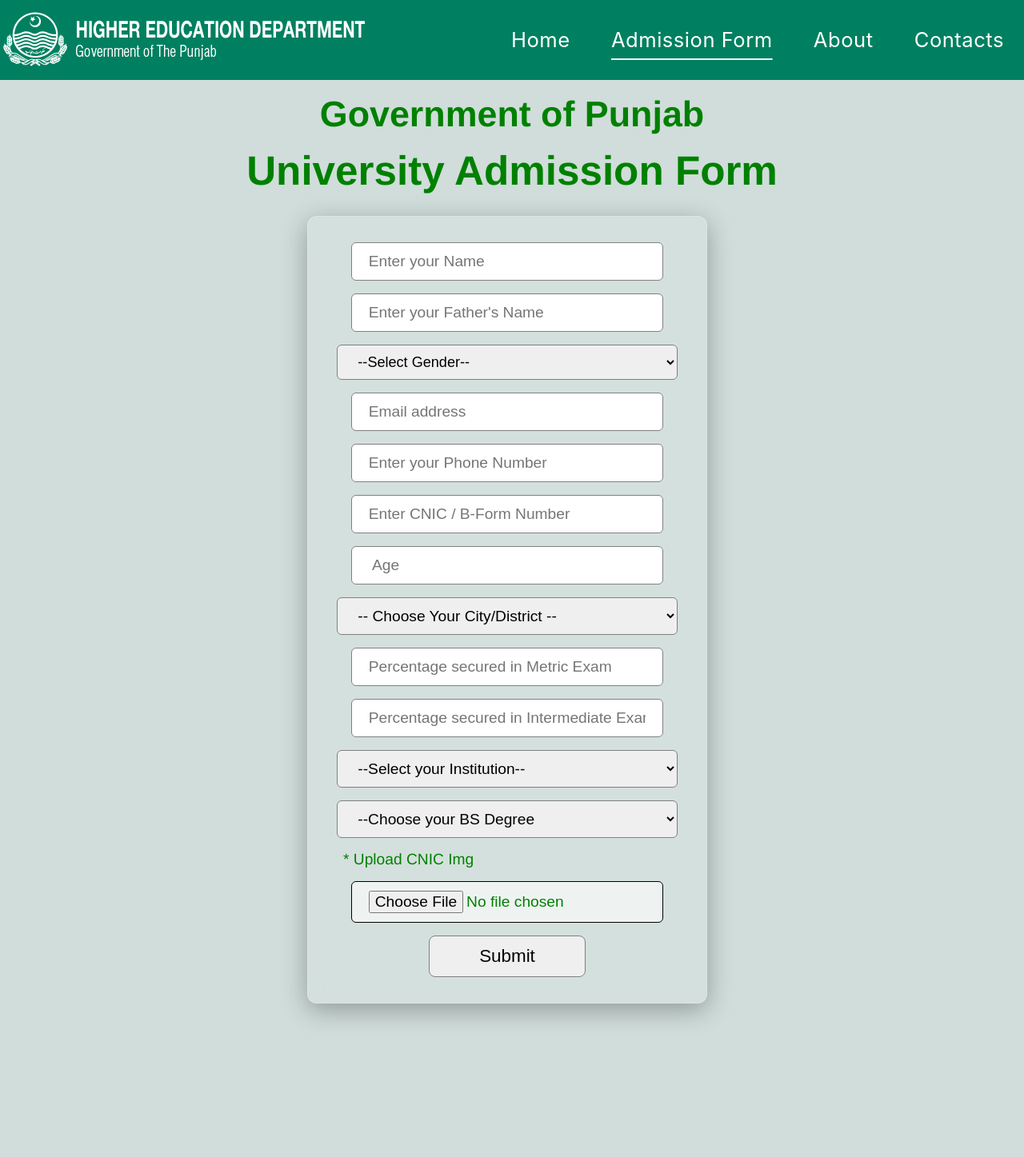
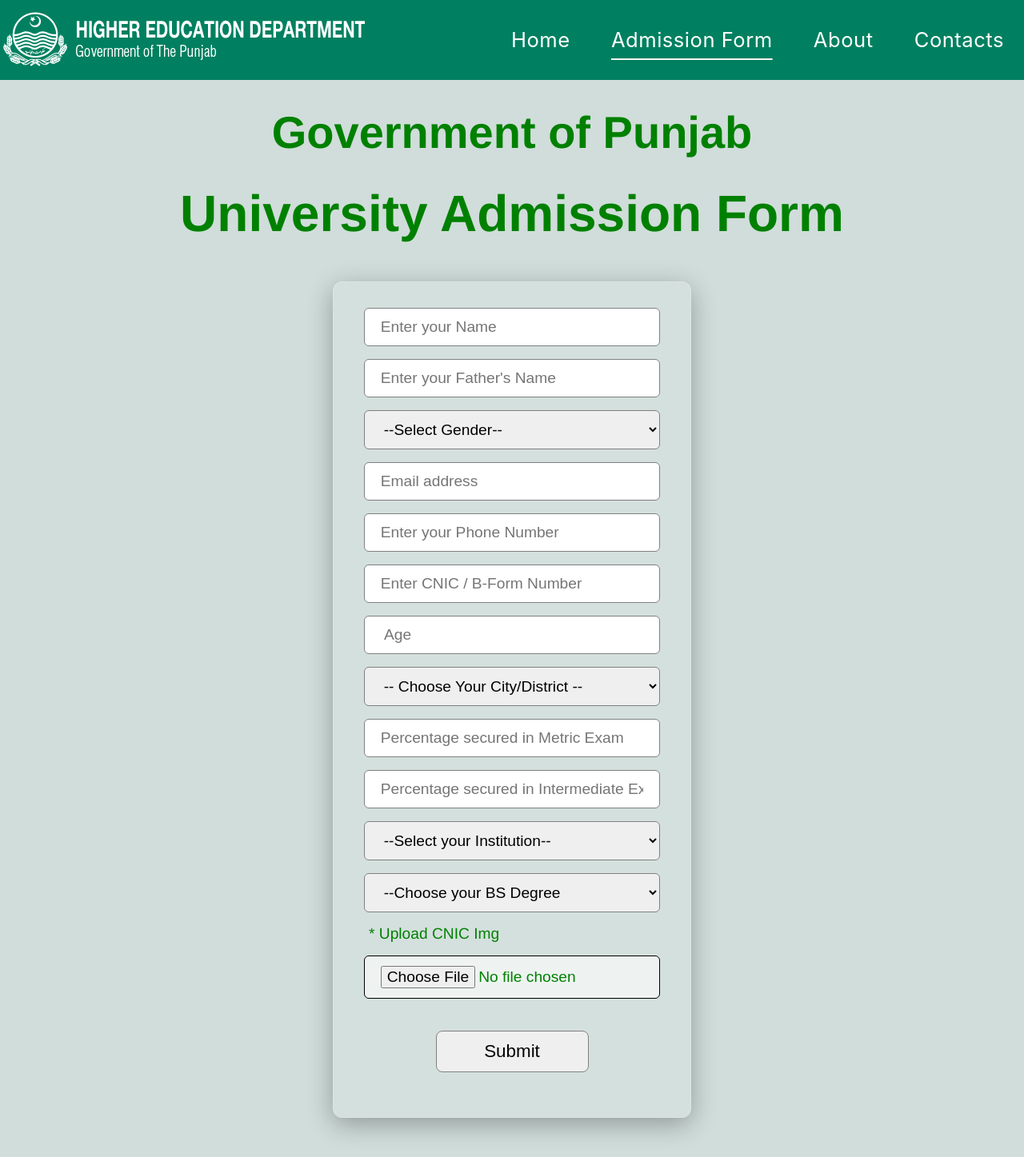
Before and after one commit to HAK1580/React-Form, a React (Vite) app in the folder my-app/: page /form in a window 1280 px wide. Shown: the whole page at 80% size. Before the commit the page ends 1283 px from the top, so only its background shows below. Built offline with nearby package versions, Linux system fonts and the light colour scheme.

Commit message:
adjusted form

```diff
--- a/my-app/package.json
+++ b/my-app/package.json
@@ -10,6 +10,7 @@
     "preview": "vite preview"
   },
   "dependencies": {
+    "firebase": "^12.2.1",
     "react": "^19.1.1",
     "react-dom": "^19.1.1",
     "react-hook-form": "^7.62.0",
--- a/my-app/src/Components/Form.css
+++ b/my-app/src/Components/Form.css
@@ -307,3 +307,83 @@ form{
         width: 95%;
     }
 }
+
+/* Large screens / PC >= 1025px */
+@media (min-width: 1025px) {
+  .formhead h1 {
+    font-size: 3.5rem;
+    text-align: center;
+    margin: 2rem auto;
+  }
+
+  .formhead h2 {
+    font-size: 4rem;
+    text-align: center;
+    margin: 1rem auto 2rem auto;
+  }
+
+  .formdiv {
+    max-width: 700px; /* makes the form centered and wide enough */
+    margin: 3rem auto;
+  }
+
+  form {
+    max-width: 700px;
+    padding: 3rem;
+    gap: 2rem;
+  }
+
+  input,
+  .select,
+  .upload {
+    width: 98%;      /* consistent width for all fields */
+    font-size: 1.3rem;
+    padding: 15px 22px;
+  }
+
+  .submit {
+    width: 40%;
+    font-size: 1.5rem;
+    padding: 12px 0;
+    margin: 1.5rem auto;
+    display: block;
+  }
+
+  .gender {
+    font-size: 1.2rem;
+    padding: 12px 22px;
+  }
+
+  .cnic,
+  .error {
+    margin: 0 12px;
+    font-size: 1.2rem;
+    width: 98%;
+  }
+}
+/* Large screens / PC */
+@media (min-width: 1200px) {
+    .formdiv {
+        max-width: 35vw; /* reduce width to look better on big screens */
+        margin: 3rem auto;
+    }
+
+    form {
+        max-width: 500px; /* slightly smaller form box */
+        padding: 2rem;
+        gap: 1rem;
+    }
+
+    input,
+    .select,
+    .upload {
+        width: 97%;
+        padding: 12px 20px;
+        font-size: 1.2rem;
+    }
+
+    .submit {
+        width: 50%;
+        font-size: 1.4rem;
+    }
+}
--- a/my-app/src/Components/Form.jsx
+++ b/my-app/src/Components/Form.jsx
@@ -2,26 +2,20 @@ import React from 'react'
 import './Form.css'
 import { useForm } from 'react-hook-form'
 
-const Form = () => {
+  function Form() {
+    const { register, handleSubmit, reset ,formState: { errors } } = useForm();
 
-  const { register, reset, handleSubmit, watch, formState: { errors } } = useForm();
 
-  const onSubmit = data => {
-    console.log(data);
-    reset();
-
-  }
+const onSubmit = data => {
+ console.log(data);
+ reset();
+ alert("form submited successfully!")
+};
 
 
 
-
-
-
-
-
-
-  return (
-    < div  style={{  color: "black" }}  >
+    return (
+      < div  style={{  color: "black" }}  >
 
       <div className="formhead">
         <h1>Government of Punjab </h1>
```
Also changed, not shown: my-app/src/cors.json (added, +7 -0 lines), my-app/src/firebaseConfig.js (added, +17 -0 lines), 1 other file (tests, documents, lock files or other folders).
